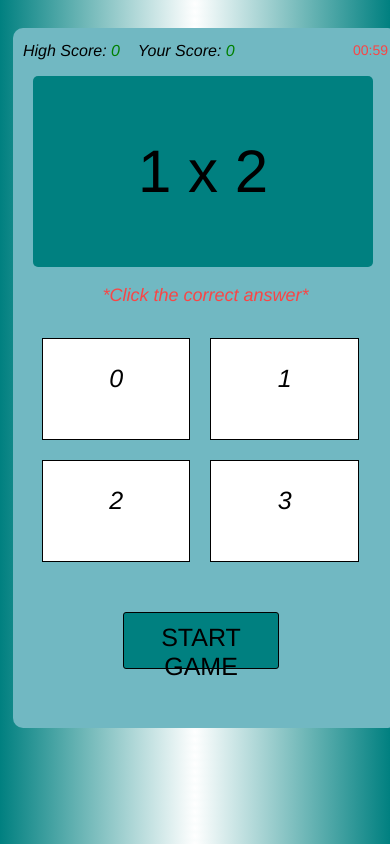
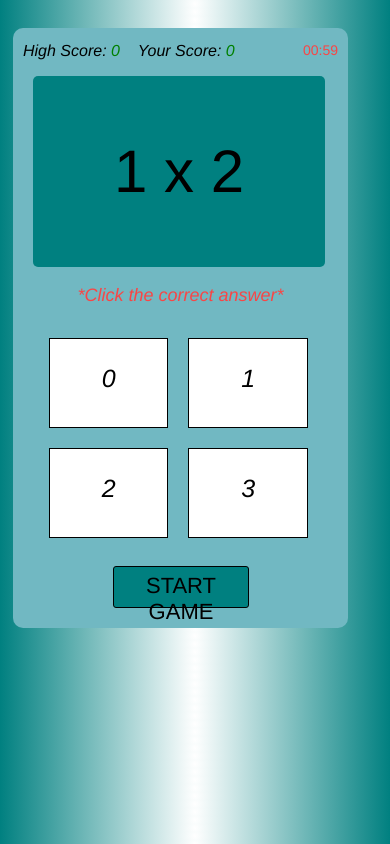
Before and after one commit to OdionJ1/odionj1.github.io, a plain HTML site: page index.html in a window 390 px wide. Drawn offline with Linux system fonts and the light colour scheme.

Commit message:
Media queries changes

```diff
--- a/style.css
+++ b/style.css
@@ -88,13 +88,13 @@ body{
 
     .container{
         margin-left: 5px;
-        width: 385px;
-        height: 700px;
+        width: 335px;
+        height: 600px;
         margin-top: 20px;
     }
 
     .question{
-        width: 340px;
+        width: 292px;
         margin-left: 20px;
     }
 
@@ -105,12 +105,12 @@ body{
     .options-container{
         display: flex;
         flex-wrap: wrap;
-        margin-left: 19px;
+        margin-left: 26px;
     }
 
     .option-box{
-        width: 40%;
-        height: 100px;
+        width: 38%;
+        height: 88px;
         margin: 10px;
         font-size: 25px;
         border: 1px solid black;
@@ -118,13 +118,15 @@ body{
 
     .start-container{
         width: 40%;
-        font-size: xx-large;
-        height: 55px;
-        margin-left: 110px;
+        font-size: x-large;
+        height: 40px;
+        margin-left: 100px;
+        margin-top: 18px;
+        text-align: center;
     }
 
     .start-container p{
-        font-size: 25px;
-        margin-top: 10px;
+        font-size: 22px;
+        margin-top: 6px;
     }
 }
```
